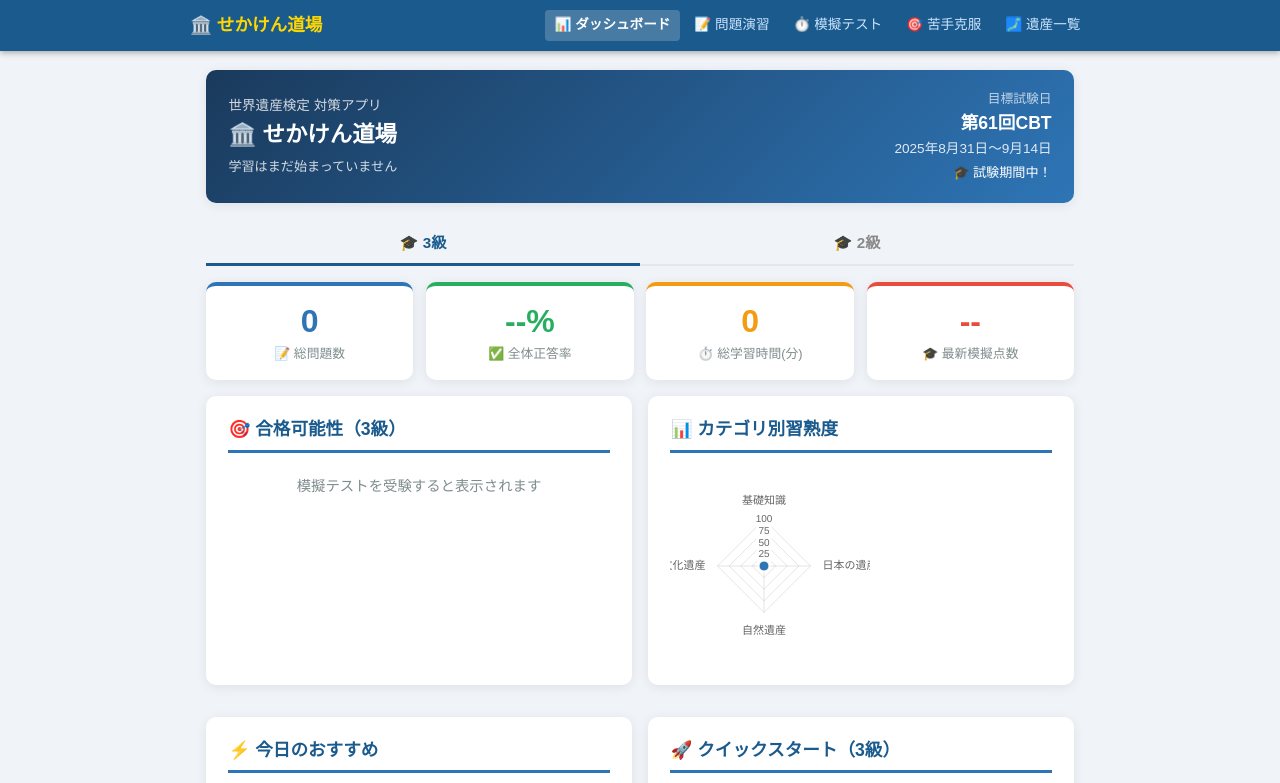
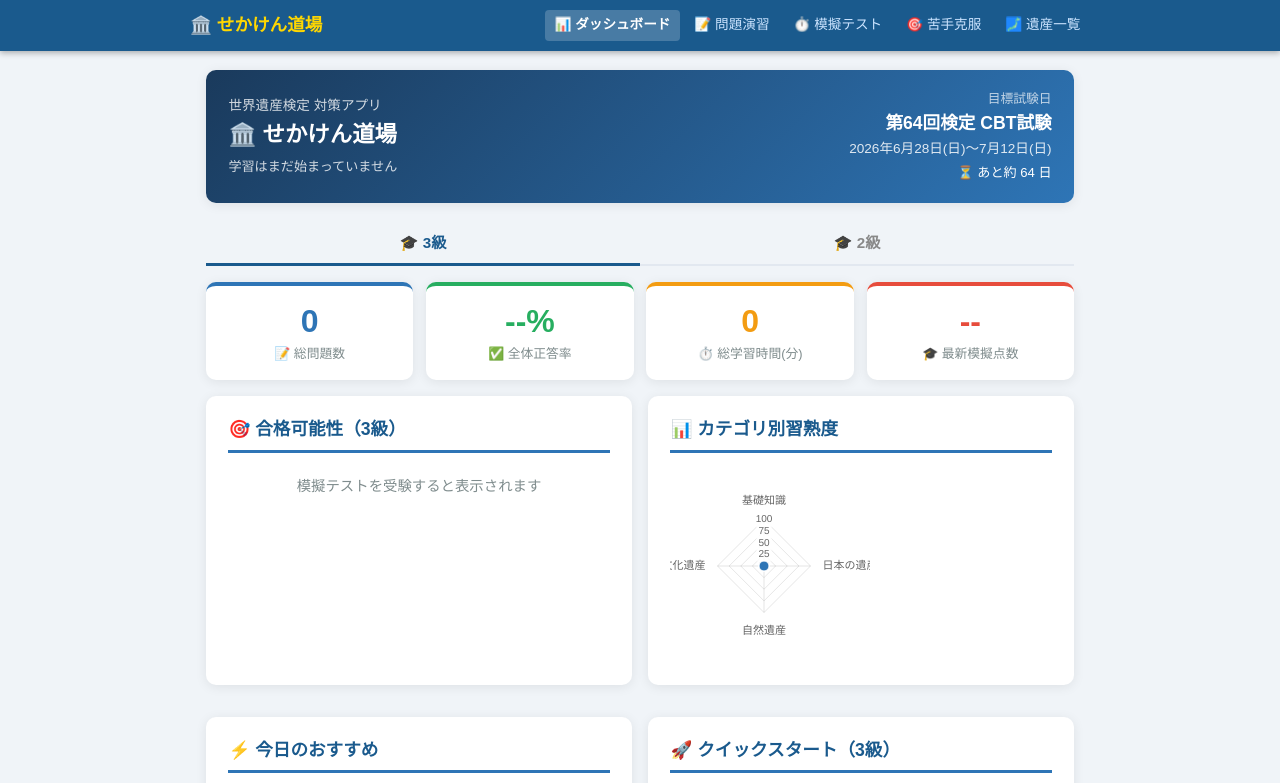
Before and after one commit to richiehasegawa-hub/sekaken-dojo, a plain HTML site: page index.html in a window 1280 px wide. Shown: the top 783 px of the page. Drawn offline with nearby package versions, Linux system fonts and the light colour scheme.

Commit message:
目標試験日を第64回検定CBT（2026年6月28日〜7月12日）に更新

```diff
--- a/index.html
+++ b/index.html
@@ -20,8 +20,8 @@
       </div>
       <div style="text-align:right;">
         <div style="font-size:0.8rem;opacity:0.7;">目標試験日</div>
-        <div style="font-size:1.1rem;font-weight:bold;">第61回CBT</div>
-        <div style="font-size:0.85rem;opacity:0.85;">2025年8月31日〜9月14日</div>
+        <div style="font-size:1.1rem;font-weight:bold;">第64回検定 CBT試験</div>
+        <div style="font-size:0.85rem;opacity:0.85;">2026年6月28日(日)〜7月12日(日)</div>
         <div id="days-left" style="font-size:0.82rem;margin-top:0.2rem;"></div>
       </div>
     </div>
@@ -240,7 +240,7 @@ document.addEventListener('DOMContentLoaded', async () => {
   injectNav();
 
   // 目標日
-  const target = new Date('2025-08-31');
+  const target = new Date('2026-06-28');
   const today  = new Date();
   const diff   = Math.ceil((target - today) / 86400000);
   const daysEl = document.getElementById('days-left');
```
